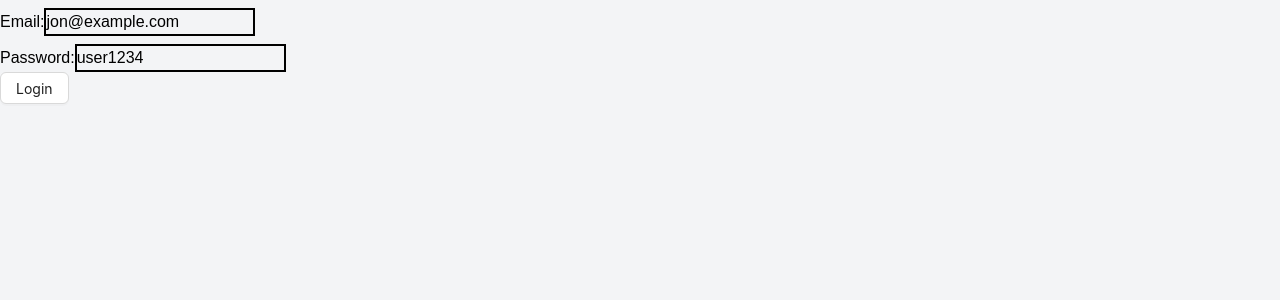
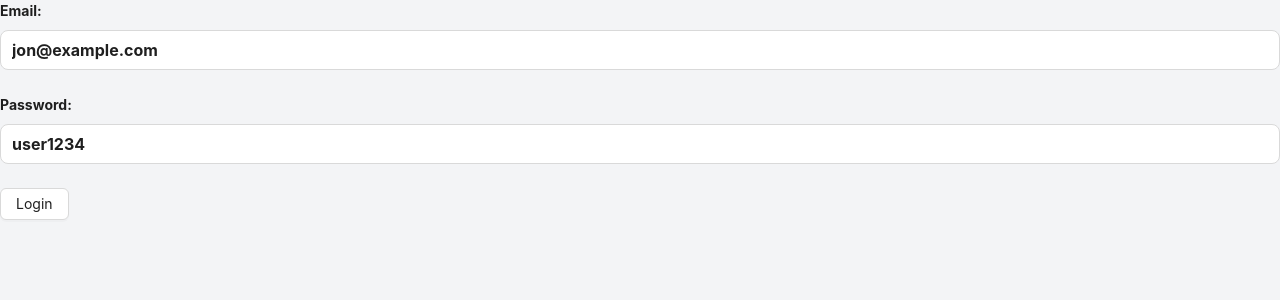
Before and after one commit to MehediMehad/Bicycle-Store-Client, a React (Vite) app: page /login in a window 1280 px wide. Shown: the top 300 px of the page. Built offline with nearby package versions, Linux system fonts and the light colour scheme.

Commit message:
add: tailwind-merge, clsx setup with cn utils

```diff
--- a/package.json
+++ b/package.json
@@ -13,6 +13,7 @@
     "@reduxjs/toolkit": "^2.5.0",
     "@tailwindcss/vite": "^4.0.0",
     "antd": "^5.23.2",
+    "clsx": "^2.1.1",
     "jwt-decode": "^4.0.0",
     "react": "^18.3.1",
     "react-dom": "^18.3.1",
@@ -21,7 +22,8 @@
     "react-redux": "^9.2.0",
     "react-router-dom": "^7.1.3",
     "redux-persist": "^6.0.0",
-    "sonner": "^1.7.3"
+    "sonner": "^1.7.3",
+    "tailwind-merge": "^3.0.1"
   },
   "devDependencies": {
     "@eslint/js": "^9.17.0",
--- a/src/components/form/RForm.tsx
+++ b/src/components/form/RForm.tsx
@@ -8,6 +8,7 @@ import {
   SubmitHandler,
   useForm,
 } from "react-hook-form";
+import cn from "../../lib/cn";
 type TFormConfig = {
   defaultValues?: Record<string, any>;
   resolver?: any;
@@ -16,9 +17,16 @@ type TFormConfig = {
 type TFormProps = {
   onSubmit: SubmitErrorHandler<FieldValues>;
   children: ReactNode;
+  className?: string;
 } & TFormConfig;
 
-const RForm = ({ onSubmit, children, defaultValues, resolver }: TFormProps) => {
+const RForm = ({
+  onSubmit,
+  children,
+  defaultValues,
+  resolver,
+  className,
+}: TFormProps) => {
   const formConfig: TFormConfig = {};
   if (defaultValues) {
     formConfig["defaultValues"] = defaultValues;
@@ -35,7 +43,11 @@ const RForm = ({ onSubmit, children, defaultValues, resolver }: TFormProps) => {
 
   return (
     <FormProvider {...methods}>
-      <Form layout="vertical" onFinish={methods.handleSubmit(submit)}>
+      <Form
+        className={cn("px-4 py-2 font-bold", className)}
+        layout="vertical"
+        onFinish={methods.handleSubmit(submit)}
+      >
         {children}
       </Form>
     </FormProvider>
--- /dev/null
+++ b/src/lib/cn.ts
@@ -0,0 +1,6 @@
+import clsx from "clsx";
+import { twMerge } from "tailwind-merge";
+
+export default function cn(...inputs: (string | undefined | null | false)[]) {
+  return twMerge(clsx(inputs));
+}
--- a/src/pages/Login.tsx
+++ b/src/pages/Login.tsx
@@ -1,11 +1,13 @@
 import { Button } from "antd";
-import { FieldValues, useForm } from "react-hook-form";
+import { FieldValues } from "react-hook-form";
 import { useLoginMutation } from "../redux/features/auth/authApi";
 import { useAppDispatch } from "../redux/hooks";
 import { setUser, TUser } from "../redux/features/auth/authSlice";
 import { verifyToken } from "../utils/verifyToken";
 import { useNavigate } from "react-router-dom";
 import { toast } from "sonner";
+import RForm from "../components/form/RForm";
+import RInput from "../components/form/RInput";
 const Login = () => {
   const navigate = useNavigate();
   const dispatch = useAppDispatch();
@@ -13,12 +15,10 @@ const Login = () => {
 
   console.log("Error=>", error);
 
-  const { register, handleSubmit } = useForm({
-    defaultValues: {
-      email: "jon@example.com",
-      password: "user1234",
-    },
-  });
+  const defaultValues = {
+    email: "jon@example.com",
+    password: "user1234",
+  };
 
   const onSubmit = async (data: FieldValues) => {
     const toastId = toast.loading("Logging in");
@@ -42,27 +42,11 @@ const Login = () => {
   };
 
   return (
-    <form onSubmit={handleSubmit(onSubmit)}>
-      <div className="">
-        <label htmlFor="email">Email:</label>
-        <input
-          className="border-2 mt-2 "
-          type="email"
-          id="email"
-          {...register("email")}
-        />
-      </div>
-      <div className="">
-        <label htmlFor="password">Password:</label>
-        <input
-          className="border-2 mt-2"
-          type="text"
-          id="password"
-          {...register("password")}
-        />
-      </div>
+    <RForm className="w-full" onSubmit={onSubmit} defaultValues={defaultValues}>
+      <RInput type="text" name="email" label="Email:" />
+      <RInput type="text" name="password" label="Password:" />
       <Button htmlType="submit">Login</Button>
-    </form>
+    </RForm>
   );
 };
 
```
Also changed, not shown: 1 other file (tests, documents, lock files or other folders).
